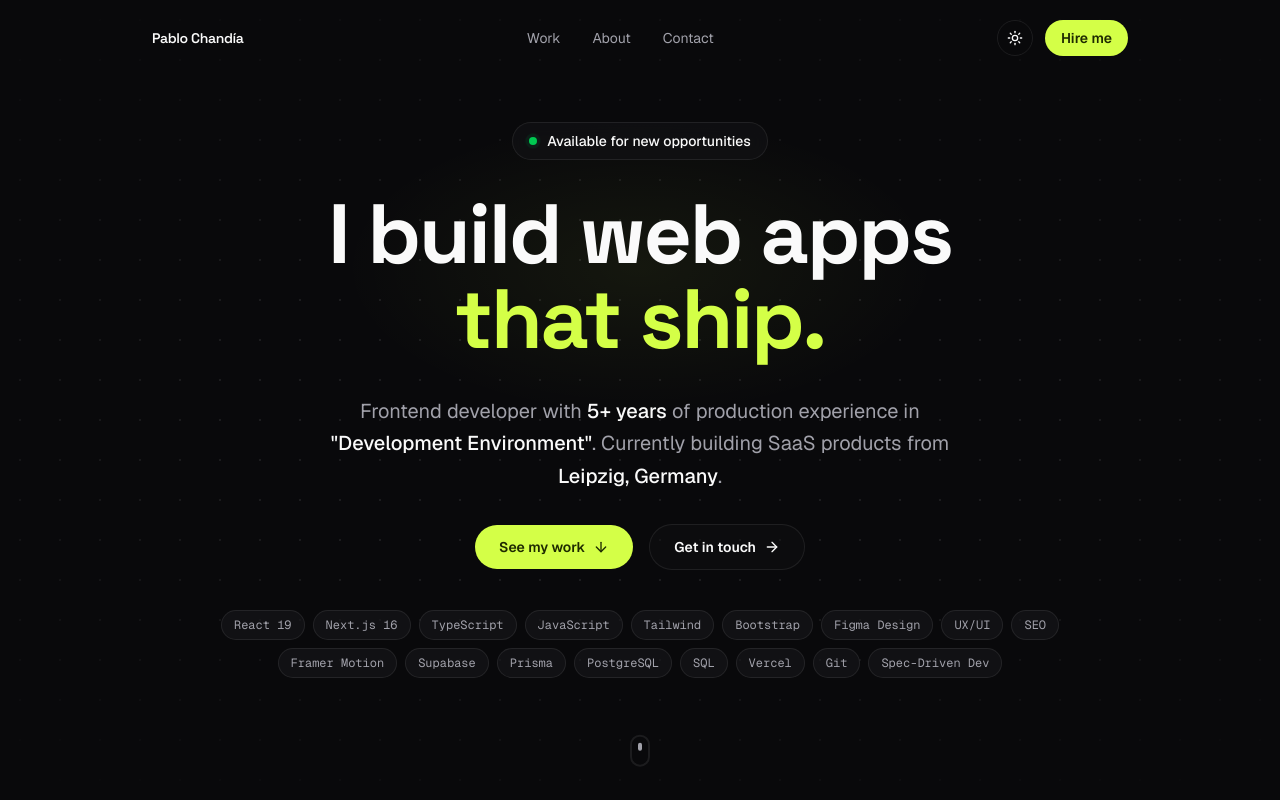
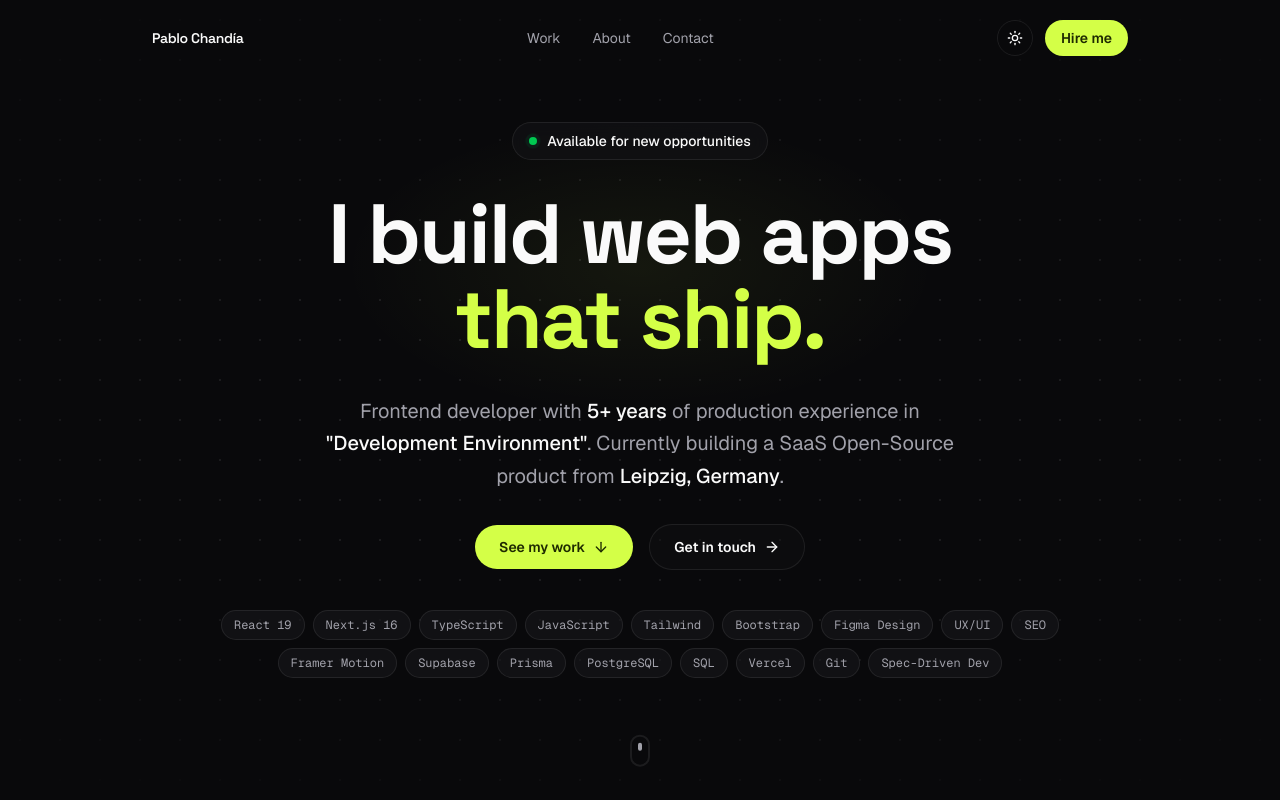
Before and after one commit to Omanaite/pablo-chandia, a Next.js app: page / in a window 1280 px wide. Shown: the top 800 px of the page. Built offline with nearby package versions, Linux system fonts and the light colour scheme.

Commit message:
changes hero

```diff
--- a/src/components/sections/hero.tsx
+++ b/src/components/sections/hero.tsx
@@ -102,7 +102,7 @@ export function Hero() {
           <span className="text-foreground font-medium">
             "Development Environment"
           </span>
-          . Currently building SaaS products from{" "}
+          . Currently building a SaaS Open-Source product from{" "}
           <span className="text-foreground font-medium">Leipzig, Germany</span>.
         </motion.p>
 
```
